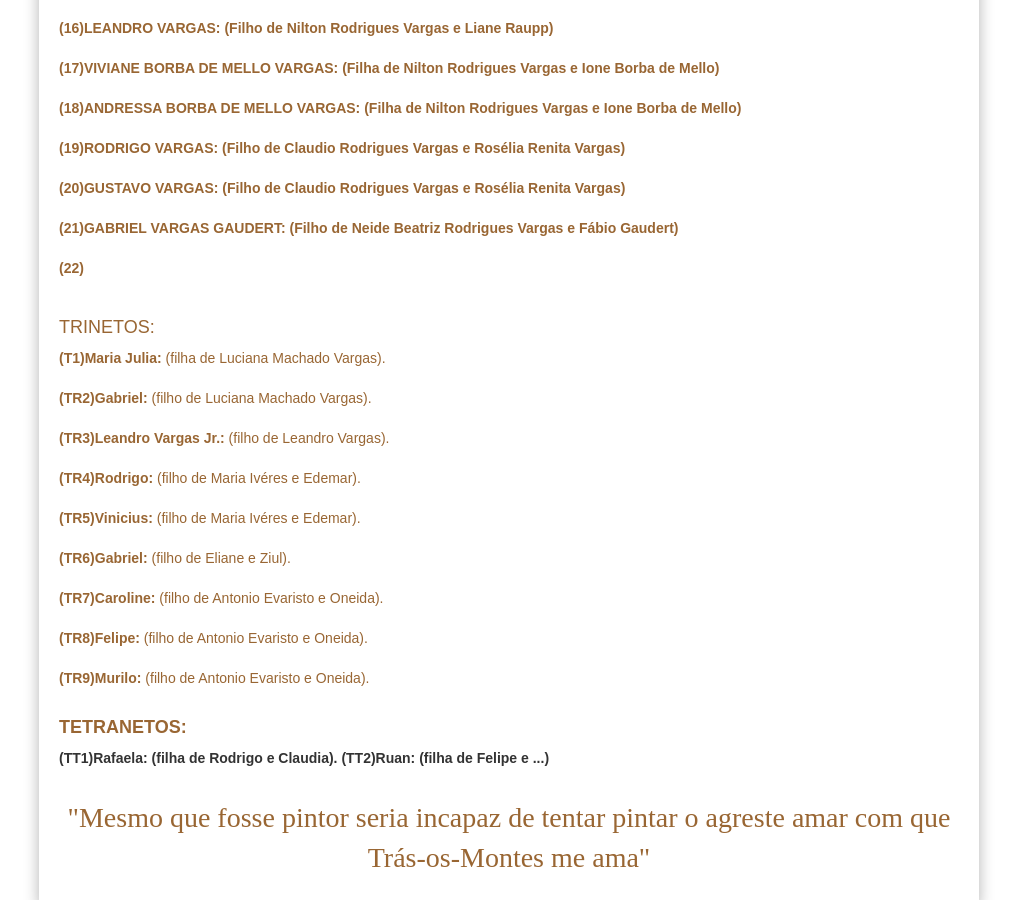
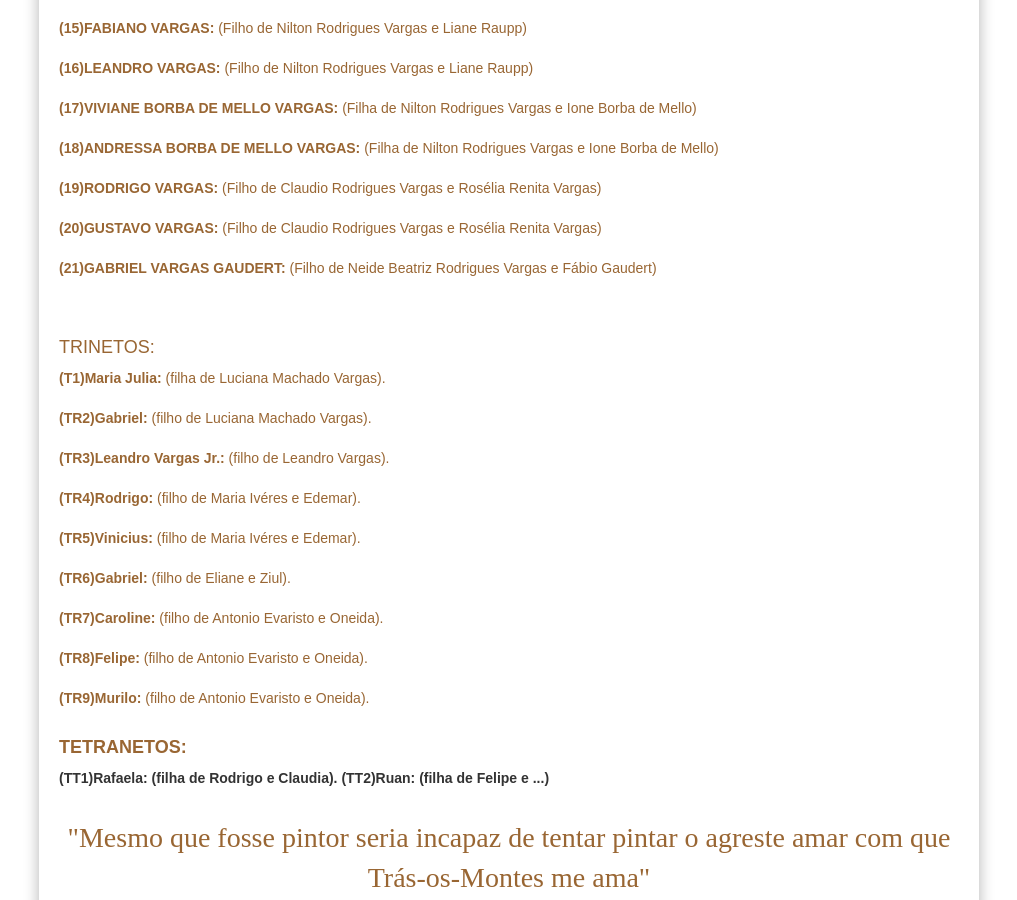
Before and after one commit to claudiovargas1955/claudiovargas1955.github.io, a Jekyll site: the page built from _pages/arvore-genealogica-de-costados-de-silvestre.html, in a window 1280 px wide and 900 px high, scrolled down 16135 px. Shown: the whole window, without its empty margins (131-1148 px from the left). Built offline with Jekyll 4.4.1, drawn with Linux system fonts in a browser that asks for light colours; some web fonts are replaced.

Commit message:
Update arvore-genealogica-de-costados-de-silvestre.html

```diff
--- a/_pages/arvore-genealogica-de-costados-de-silvestre.html
+++ b/_pages/arvore-genealogica-de-costados-de-silvestre.html
@@ -1207,7 +1207,7 @@ Maria), casou em 31.12.1930 com Olga Dias Lourenço RB-291).</details></p><br>
 <b>(17)GRACINDA:</b> *04.09.1901 +31.10.1901 (Filha de Antonio Martins Caruzo e Maria Alves da Silva RO-67)<br/><br/>
 <b>(18)JOSÉ MARIA:</b> 1889 +20.09.1901 (Filha de Pedro Jorge Robiço e Margarida ou (Maria)da Fonseca).</details></p><br>
 
-<h2 >DESCENDENTES DE SILVESTRE</h2>
+<b><h2 >DESCENDENTES DE SILVESTRE</h2></b>
 <h4>FILHOS:</h4>
 <p> <b>(1)ANNA:</b> *03.04.1911 +22.04.1911 (RO-40 RB-339).<br/><br/>
 <b>(2)EMILIA DA CONCEIÇÃO:</b> *27.04.1916 (casou em 03.07.1931 com Antonio Correa da Silva *23.05.1906 +18.04.1942 filho de Manoel
@@ -1222,7 +1222,7 @@ Alexandre Machado de Oliveira e Abilia Pedroso de Oliveira RC-111).<br/><br/>
 <b>(5)JOAQUINA: </b>*17.05.1928 +04.05.2005 (Casou em 28.02.1948 com Florisbelo de Oliveira Vargas, filho de Francisco da Silva Vargas e
 Florisbella de Oliveira Vargas. Obs.: a única dos filhos nascida no Brasil). <br/><br/></p>
 
-<h4>NETOS:</h4>
+<b><h4>NETOS:</h4></b>
 <p> <b>(1)IVO RODRIGUES DA SILVA: </b>(Filho de Ana de Jesus Martins Rodrigues e de José Pereira da Silva).<br/><br/>
 <b>(2)ARCELINO RODRIGUES DA SILVA: </b>(Filho de Ana de Jesus MartinsRodrigues e de José Pereira da Silva). <br/><br/>
 <b>(3)ACEMAR RODRIGUES DA SILVA:</b> (Filho de Ana de Jesus Martins Rodrigues e de José Pereira da Silva).<br/><br/>
@@ -1237,7 +1237,7 @@ Florisbella de Oliveira Vargas. Obs.: a única dos filhos nascida no Brasil). <b
 <b>(12)CLAUDIO RODRIGUES VARGAS: </b>(Filho de Joaquina Martins Rodrigues e Florisbelo de Oliveira Vargas)<br/><br/>
 <b>(13)NEIDE BEATRIZ RODRIGUES VARGAS: </b>(Filho de Joaquina Martins Rodrigues e Florisbelo de Oliveira Vargas).</p><br>
 
-<h4>BISNETOS:</h4>
+<b><h4>BISNETOS:</h4></b>
 <p><b>(1)ARLEI: </b>(Filho de Arcelino Rodrigues da Silva e Ivone)<br/><br/>
 <b>(2)DIRLEI: </b>(Filho de Arcelino Rodrigues da Silva e Ivone)<br/><br/>
 <b>(3)MARIA IVÉRES: </b>(Filha de Celina Rodrigues da Silva e Evaristo) <br/><br/>
@@ -1245,7 +1245,7 @@ Florisbella de Oliveira Vargas. Obs.: a única dos filhos nascida no Brasil). <b
 <b>(5)ANTONIO EVARISTO:</b> (Filha de Celina Rodrigues da Silva e Evaristo)<br/><br/>
 <b>(6)LUCIA DA SILVA SANTOS: </b>(Filha de Cenira Rodrigues da Silva e Nilson Odorico Xavier dos Santos)<br/><br/>
 <b>(7)LUCIANO DA SILVA SANTOS:</b> (Filha de Cenira Rodrigues da Silva e Nilson Odorico Xavier dos Santos)<br/><br/>
-<b>(8)
+ <b>(8)</b><br><br>
 <b>(9)JOCELITO: </b>(Filho de João Celi Rodrigues da Silva)<br/><br/>
 <b>(10)</b><br/><br/>
 <b>(11)ALESSANDRO RODRIGUES VARGAS: </b>(Filho de Maria Geci Rodrigues Vargas e Nilto Vargas)<br/><br/>
@@ -1259,10 +1259,10 @@ Florisbella de Oliveira Vargas. Obs.: a única dos filhos nascida no Brasil). <b
 <b>(19)RODRIGO VARGAS: </b>(Filho de Claudio Rodrigues Vargas e Rosélia Renita Vargas)<br/><br/>
 <b>(20)GUSTAVO VARGAS:</b> (Filho de Claudio Rodrigues Vargas e Rosélia Renita Vargas)<br/><br/>
 <b>(21)GABRIEL VARGAS GAUDERT: </b>(Filho de Neide Beatriz Rodrigues Vargas e Fábio Gaudert)<br/><br/>
-<b>(22)
+
  </p><br/>
 
-<b><h4>TRINETOS:</h4>
+<b><h4>TRINETOS:</h4></b>
 <p><b>(T1)Maria Julia: </b> (filha de Luciana Machado Vargas).<br/><br/>
 <b>(TR2)Gabriel: </b>(filho de Luciana Machado Vargas).<br/><br/>
 <b>(TR3)Leandro Vargas Jr.:</b> (filho de Leandro Vargas).<br/><br/>
@@ -1273,7 +1273,7 @@ Florisbella de Oliveira Vargas. Obs.: a única dos filhos nascida no Brasil). <b
 <b>(TR8)Felipe: </b>(filho de Antonio Evaristo e Oneida).<br><br>
 <b>(TR9)Murilo: </b>(filho de Antonio Evaristo e Oneida).<br><br>
 
-<b><h4>TETRANETOS:</h4>
+ <b><h4>TETRANETOS:</h4></b>
 <b>(TT1)Rafaela: </b>(filha de Rodrigo e Claudia).
 <b>(TT2)Ruan: </b>(filha de Felipe e ...)</p><br>
 
```
